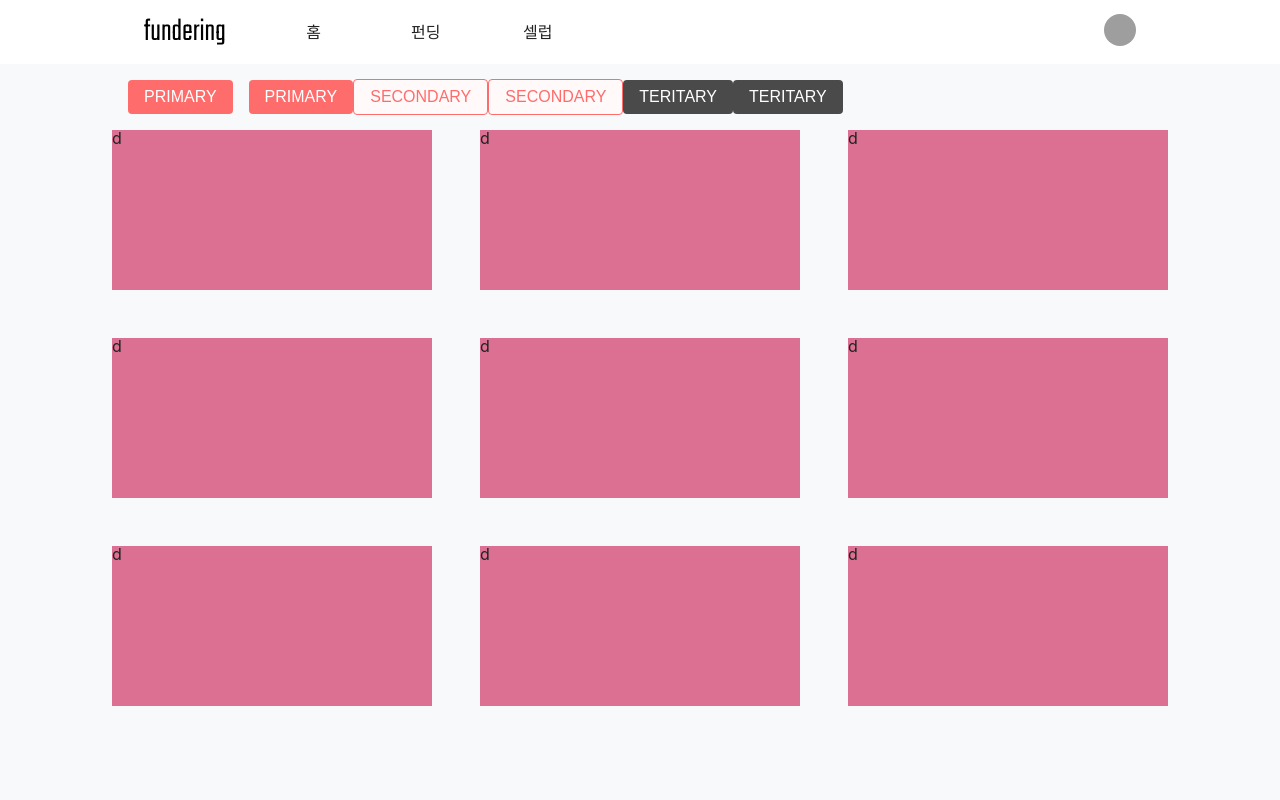
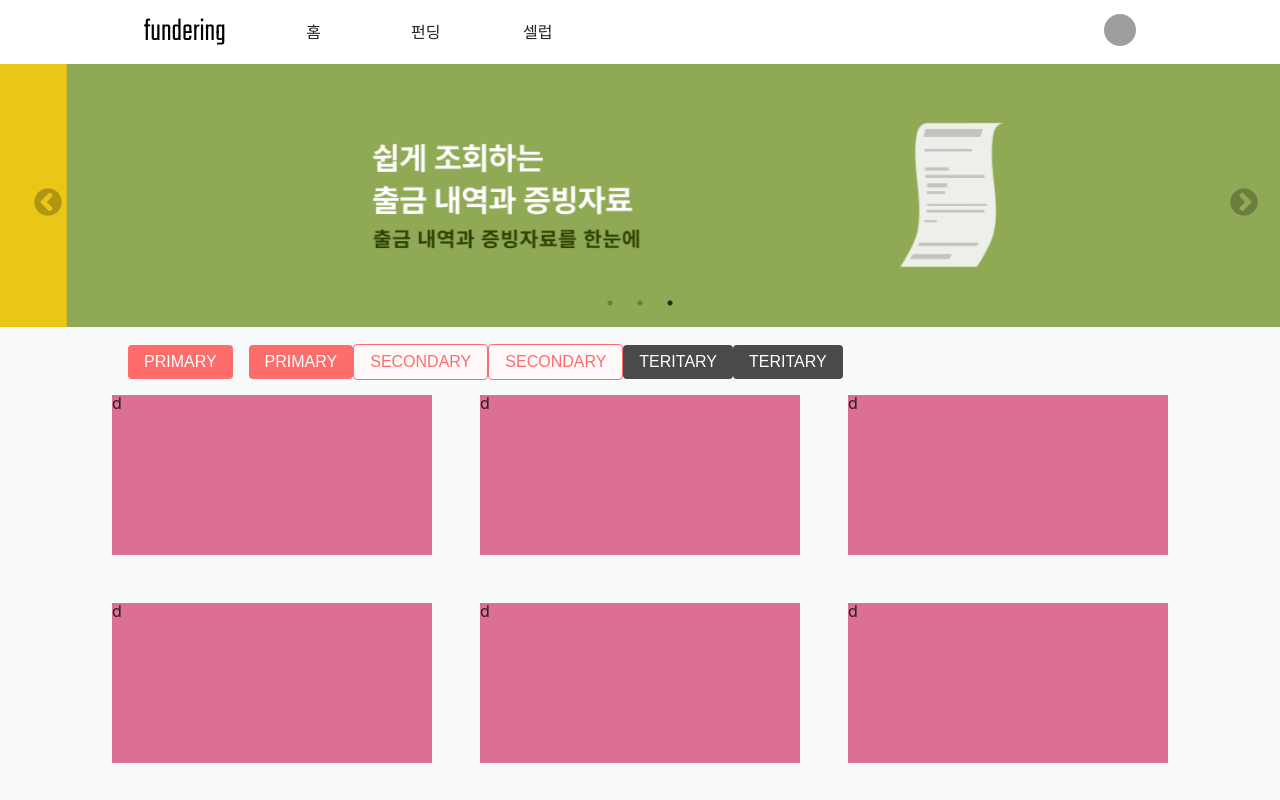
Before and after one commit to Step3-kakao-tech-campus/Team13_FE, a React (Vite) app in the folder src/: page / in a window 1280 px wide. Shown: the top 800 px of the page. Built offline with nearby package versions, Linux system fonts and the light colour scheme; grey boxes are pictures that could not be loaded; a web font is replaced by a local one.

Commit message:
feat: Carousel 공통 컴포넌트 생성

```diff
--- /dev/null
+++ b/src/src/components/common/Carousel.jsx
@@ -0,0 +1,101 @@
+import Slider from "react-slick";
+import "slick-carousel/slick/slick.css";
+import "slick-carousel/slick/slick-theme.css";
+import styled from "styled-components";
+import { isMobile } from "react-device-detect";
+
+import CarouselCard1 from "@/assets/carousel-card/CarouselCard1.png";
+import CarouselCard2 from "@/assets/carousel-card/CarouselCard2.png";
+import CarouselCard3 from "@/assets/carousel-card/CarouselCard3.png";
+
+const Styled = {
+  Container: styled.article`
+    position: relative;
+    left: calc((70rem - 100vw) / 2 - 2rem);
+    z-index: 0;
+
+    @media (max-width: 70rem) {
+      left: -2rem;
+    }
+
+    width: 100vw;
+
+    .slick-dots {
+      bottom: 1rem;
+    }
+
+    .slick-arrow {
+      z-index: 1;
+
+      &:before {
+        font-size: 2rem;
+        color: black;
+        opacity: 0.25;
+      }
+
+      &:hover:before {
+        opacity: 0.75;
+        transition: opacity ease-in-out 0.25s;
+      }
+    }
+
+    .slick-prev {
+      left: 2rem;
+    }
+
+    .slick-next {
+      right: 2rem;
+    }
+
+    @media screen and (max-width: 576px) {
+      .slick-dots {
+        bottom: 0.25rem;
+      }
+    }
+  `,
+  Card: styled.img`
+    width: 100vw;
+    min-height: 100px;
+    object-fit: cover;
+  `,
+};
+
+function Carousel() {
+  const settings = {
+    dots: true,
+    infinite: true,
+    slidesToShow: 1,
+    slidesToScroll: 1,
+    autoplay: true,
+    speed: 2000,
+    autoplaySpeed: 2000,
+    arrows: !isMobile,
+  };
+
+  const CARD_INFOS = [
+    {
+      name: "돈 모을 때도 소비할 때도 펀더링으로 투명하게",
+      src: CarouselCard1,
+    },
+    {
+      name: "신뢰 가능한 출금",
+      src: CarouselCard2,
+    },
+    {
+      name: "쉽게 조회하는 출금내역과 증빙 자료",
+      src: CarouselCard3,
+    },
+  ];
+
+  return (
+    <Styled.Container>
+      <Slider {...settings}>
+        {CARD_INFOS.map((card) => (
+          <Styled.Card key={card.name} src={card.src} alt={card.name} />
+        ))}
+      </Slider>
+    </Styled.Container>
+  );
+}
+
+export default Carousel;
--- a/src/src/pages/Test.jsx
+++ b/src/src/pages/Test.jsx
@@ -3,6 +3,7 @@ import Grid from "@/components/common/template/Grid.jsx";
 import styled from "styled-components";
 import Button from "@/components/common/Button.jsx";
 import BUTTON_TYPE from "@/constants/BUTTON_TYPE.js";
+import Carousel from "@/components/common/Carousel.jsx";
 
 const Styled = {
   GridExample: styled.article`
@@ -14,6 +15,8 @@ function Test() {
   return (
     <>
       <PageTitle />
+      <Carousel />
+
       <Button style={{ margin: "1rem" }}>PRIMARY</Button>
       <Button isHoverStyle={false}>PRIMARY</Button>
 
```
